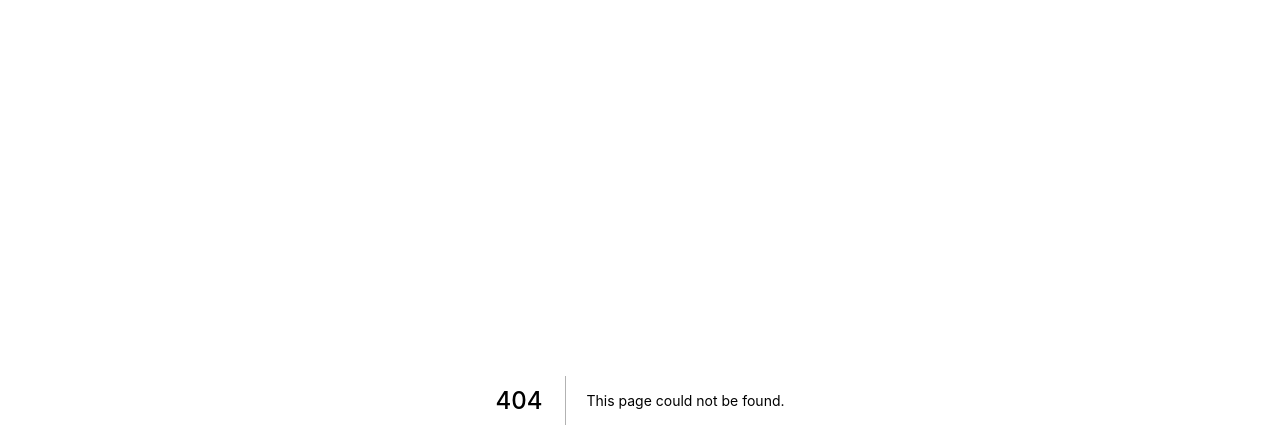
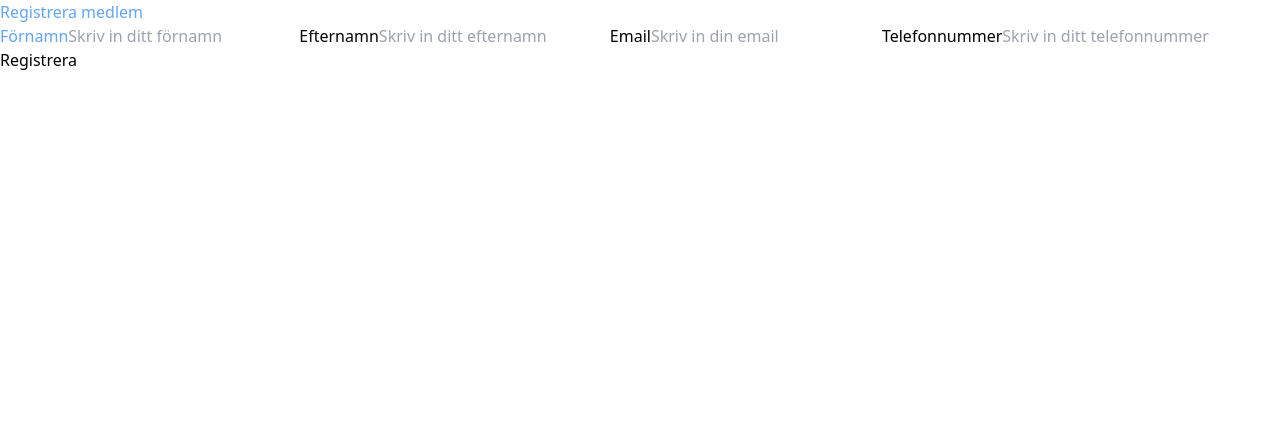
Before and after one commit to adamLundstedt/trainmaster, a Next.js app: page /newUser in a window 1280 px wide. Before the commit this address had no page. Shown: the top 448 px of the page. Built offline with nearby package versions, Linux system fonts and the light colour scheme.

Commit message:
försök till spara till DB

```diff
--- /dev/null
+++ b/components/ProfileForm.js
@@ -0,0 +1,124 @@
+import { useRouter } from "next/router";
+import { useState } from "react";
+
+const ProfileForm = ({ formId, userForm }) => {
+  const router = useRouter();
+  const contentType = "application/json";
+  const [errors, setErrors] = useState({});
+  const [message, setMessage] = useState("");
+
+  const [form, setForm] = useState({
+    firstName: userForm.firstName,
+    lastName: userForm.lastName,
+    email: userForm.email,
+    phoneNumber: userForm.phoneNumber,
+  });
+
+  const postData = async (form) => {
+    try {
+      const res = await fetch("/api/userIndex", {
+        method: "POST",
+        headers: {
+          "Content-Type": contentType,
+        },
+        body: JSON.stringify(form),
+      });
+      if (!res.ok) {
+        throw new Error(res.status);
+      }
+      router.push("/");
+    } catch (error) {
+      setMessage("failed to add user");
+    }
+  };
+  const handleChange = (e) => {
+    const target = e.target;
+    const value = target.value;
+    const name = target.name;
+
+    setForm({
+      ...form,
+      [name]: value,
+    });
+  };
+  const formValidate = () => {
+    let err = {};
+    if (!form.firstName) err.name = "Name is required";
+    if (!form.lastName) err.lastName = "last is required";
+    if (!form.email) err.email = "email is required";
+    if (!form.phoneNumber) err.phoneNumber = "phonenumber is required";
+    return err;
+  };
+
+  const handleSubmit = async (event) => {
+    event.preventDefault();
+    const errs = formValidate();
+    if (Object.keys(errs).length === 0) {
+      postData(form);
+    } else {
+      setErrors({ errs });
+    }
+  };
+  return (
+    <div>
+      <h1 className="text-blue-400">Registrera medlem</h1>
+      <form id={formId} onSubmit={handleSubmit}>
+        <label htmlFor="firstName" className="text-blue-400">
+          Förnamn
+        </label>
+        <input
+          type="text"
+          maxLength="20"
+          name="firstName"
+          value={form.firstName}
+          required
+          placeholder="Skriv in ditt förnamn"
+          onChange={handleChange}
+        />
+
+        <label htmlFor="lastName">Efternamn</label>
+        <input
+          type="text"
+          maxLength="20"
+          name="lastName"
+          value={form.lastName}
+          required
+          placeholder="Skriv in ditt efternamn"
+          onChange={handleChange}
+        />
+
+        <label htmlFor="email">Email</label>
+        <input
+          type="email"
+          maxLength="30"
+          value={form.email}
+          required
+          name="email"
+          placeholder="Skriv in din email"
+          onChange={handleChange}
+        />
+
+        <label htmlFor="phoneNumber">Telefonnummer</label>
+        <input
+          type="text"
+          maxLength="20"
+          value={form.phoneNumber}
+          required
+          name="phoneNumber"
+          placeholder="Skriv in ditt telefonnummer"
+          onChange={handleChange}
+        />
+
+        <input type="submit" value="Registrera" />
+      </form>
+      <p>{message}</p>
+
+      <div>
+        {Object.keys(errors).map((err, index) => (
+          <li key={index}>{err}</li>
+        ))}
+      </div>
+    </div>
+  );
+};
+export default ProfileForm;
--- a/pages/api/user.js
+++ b/pages/api/user.js
@@ -1,4 +1,4 @@
-import dbConnect from "../../../lib/dbConnect";
+import dbConnect from "../../lib/dbConnect";
 import User from "../../models/User";
 
 export default async function handler(req, res) {
--- /dev/null
+++ b/pages/api/userIndex.js
@@ -0,0 +1,34 @@
+import dbConnect from "../../lib/dbConnect";
+import User from "../../models/User";
+
+export default async function handler(req, res) {
+  const { method } = req;
+
+  await dbConnect();
+
+  switch (method) {
+    case "GET":
+      try {
+        const user = await User.find(
+          {}
+        ); /* find all the data in our database */
+        res.status(200).json({ success: true, data: user });
+      } catch (error) {
+        res.status(400).json({ success: false });
+      }
+      break;
+    case "POST":
+      try {
+        const user = await User.create(
+          req.body
+        ); /* create a new model in the database */
+        res.status(201).json({ success: true, data: user });
+      } catch (error) {
+        res.status(400).json({ success: false });
+      }
+      break;
+    default:
+      res.status(400).json({ success: false });
+      break;
+  }
+}
--- a/pages/index.js
+++ b/pages/index.js
@@ -1,26 +1,9 @@
+import NewUser from "./newUser";
+
 export default function Home() {
   return (
     <div>
-      <h1 className="text-blue-400">Registrera medlem</h1>
-      <form>
-        <label className="text-blue-400">Förnamn</label>
-        <input type="text" placeholder="Skriv in ditt förnamn" />
-        <label>Efternamn</label>
-        <input type="text" placeholder="Skriv in ditt efternamn" />
-        <label>Email</label>
-        <input type="text" name="email" placeholder="Skriv in din email" />
-        <label>Telefonnummer</label>
-        <input type="text" placeholder="Skriv in ditt telefonnummer" />
-        <label>Användarnamn</label>
-        <input type="text" name="userName" placeholder="användarnamn" />
-        <label>Lösenord</label>
-        <input
-          type="text"
-          name="password"
-          placeholder="minst 8 bokstäver eller siffror "
-        />
-        <input type="submit" value="Registrera" />
-      </form>
+      <NewUser />
     </div>
   );
 }
--- /dev/null
+++ b/pages/newUser.js
@@ -0,0 +1,12 @@
+import ProfileForm from "../components/profileForm";
+
+const NewUser = () => {
+  const userForm = {
+    firstName: "",
+    lastName: "",
+    email: "",
+    phoneNumber: "",
+  };
+  return <ProfileForm formId="add-user-form" userForm={userForm} />;
+};
+export default NewUser;
```
Also changed, not shown: components/profile.js (deleted).
